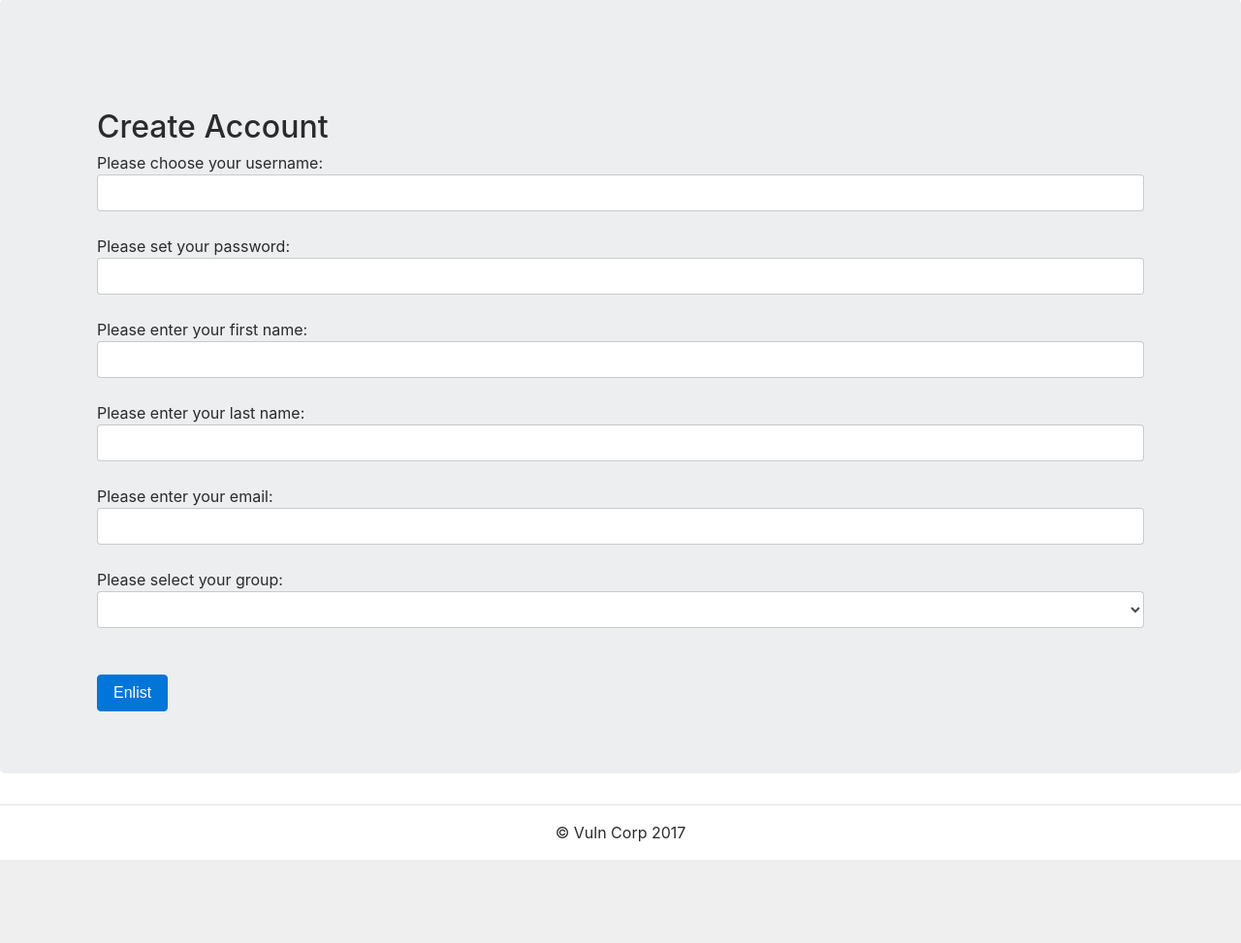
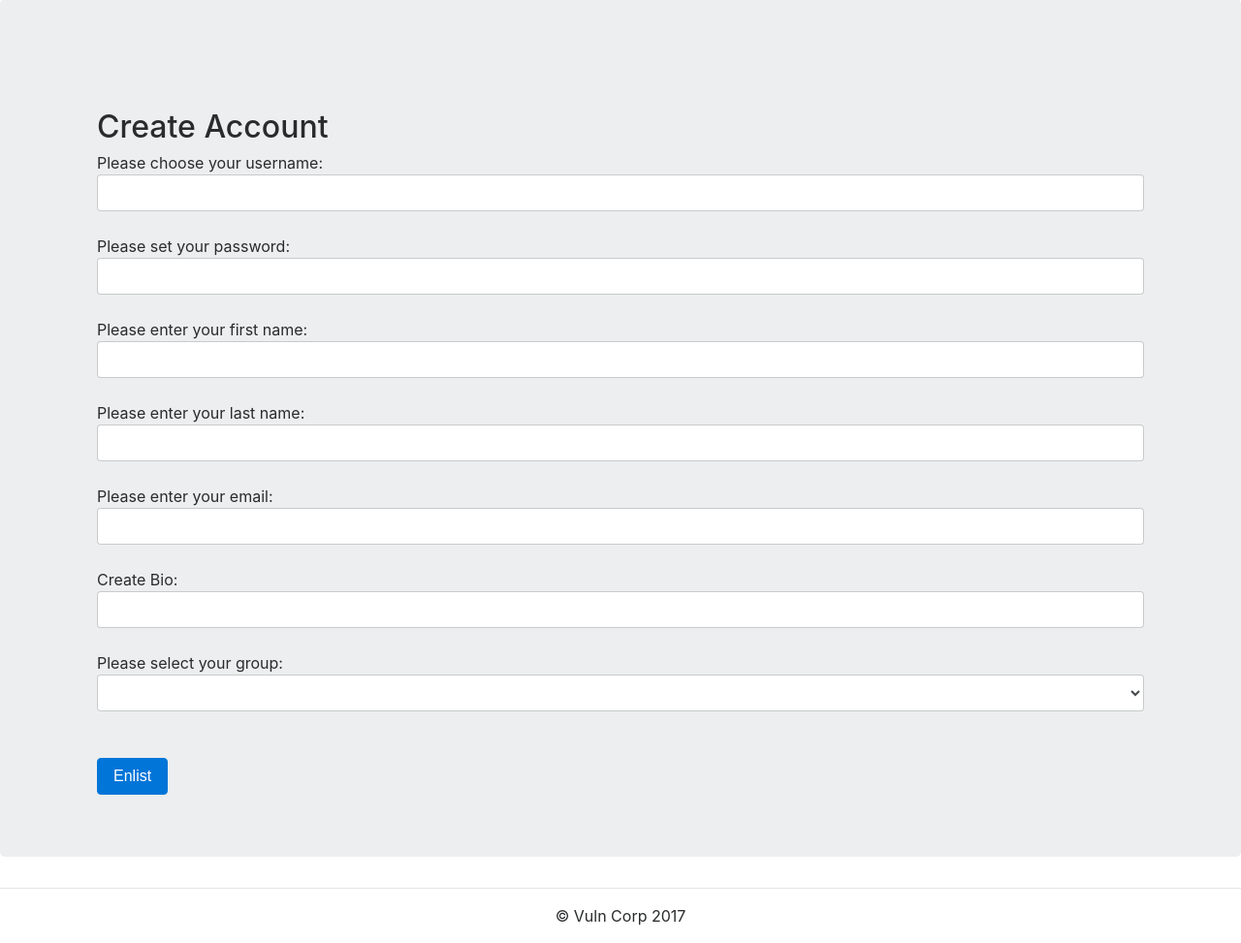
Before and after one commit to jeff350/vuln-corp, a Flask app: page /signup in a window 1280 px wide. Shown: the part 81-1054 px from the top of the page at 97% size. Before the commit the page ends 968 px from the top, so only its background shows below. Run offline with Flask 2, Linux system fonts and the light colour scheme; data that the repository does not hold is empty; some libraries are stand-ins or nearby versions.

```diff
--- a/db_init.py
+++ b/db_init.py
@@ -5,6 +5,6 @@ from vuln_corp import db, models
 db.session.add(models.Groups('Admin'))
 db.session.add(models.Groups('customer'))
 
-db.session.add(models.User('admin', 'Jeff', 'Neel', 'admin@mil.gov', 'pw', 1))
-db.session.add(models.User('customer', 'Jeff', 'Neel', 'customer@iastate.edu', 'pw', 2))
+db.session.add(models.User('admin', 'Jeff', 'Neel', 'admin@mil.gov', 'pw', 1, 'About admin'))
+db.session.add(models.User('customer', 'Jeff', 'Neel', 'customer@iastate.edu', 'pw', 2, 'About customer'))
 db.session.commit()
--- a/vuln_corp/forms.py
+++ b/vuln_corp/forms.py
@@ -37,6 +37,7 @@ class SignupForm(Form):
     group = SelectField(u'Group', coerce=int)
     password = PasswordField('Password', [validators.DataRequired("Please enter a password."), validators.length(2, 12,
                                                                                                                  "Your password must be between %(min)d and %(max)d characters.")])
+    bio = StringField('Bio', [])
     submit = SubmitField("Create account")
 
     def __init__(self, *args, **kwargs):
@@ -63,6 +64,7 @@ class EditUserForm(Form):
     group = SelectField(u'Group', coerce=int)
     password = StringField('Password', [validators.DataRequired("Please enter a password."), validators.length(2, 12,
                                                                                                                "Your password must be between %(min)d and %(max)d characters.")])
+    bio = StringField('Bio', [])
     submit = SubmitField("edit profile")
 
     def __init__(self, *args, **kwargs):
--- a/vuln_corp/models.py
+++ b/vuln_corp/models.py
@@ -9,12 +9,13 @@ class User(db.Model):
     firstname = db.Column(db.String(32))
     lastname = db.Column(db.String(32))
     picture = db.Column(db.String(64))
+    bio = db.Column(db.String())
     password = db.Column(db.String(32), unique=False)
     group = db.Column(db.Integer)
     email = db.Column(db.String(64), unique=True)
     creation_date = db.Column(db.DateTime)
 
-    def __init__(self, username, firstname, lastname, email, password, group):
+    def __init__(self, username, firstname, lastname, email, password, group, bio):
         self.username = username.lower()
         self.firstname = firstname.title()
         self.lastname = lastname.title()
@@ -23,6 +24,7 @@ class User(db.Model):
         self.group = group
         self.picture = 'static/default.jpg'
         self.creation_date = datetime.datetime.now()
+        self.bio = bio
 
     def check_password(self, password):
         return password == self.password
--- a/vuln_corp/templates/profile.html
+++ b/vuln_corp/templates/profile.html
@@ -14,6 +14,7 @@
 
     <div class="card">
         <div class="card-block">
+            <p class="card-text">Username: {{ user.bio }}</p>
             <p class="card-text">Username: {{ user.username }}</p>
             <p class="card-text">Password: {{ user.password }}</p>
             <p class="card-text">Group: {{ user.get_group() }}</p>
--- a/vuln_corp/templates/settings.html
+++ b/vuln_corp/templates/settings.html
@@ -9,6 +9,10 @@
         <h1>Editing {{ user.get_fullname() }}'s User: {{ user.username }}</h1>
         <form class="form-group" action="" method="post" name="Edit user">
             {{ form.hidden_tag() }}
+            Update Bio:
+            {{ form.bio( class='form-control') }}
+            {% for error in form.bio.errors %}
+            {% endfor %}<br>
             Please set your password:
             {{ form.password( class='form-control') }}
             {% for error in form.password.errors %}
--- a/vuln_corp/templates/signup.html
+++ b/vuln_corp/templates/signup.html
@@ -33,6 +33,10 @@
             {% for error in form.email.errors %}
                 <span class="label label-danger">{{ error }}</span>
             {% endfor %}<br>
+            Create Bio:
+            {{ form.bio( class='form-control') }}
+            {% for error in form.bio.errors %}
+            {% endfor %}<br>
             Please select your group:<br>
             {{ form.group(class='form-control') }}
             {% for error in form.group.errors %}
--- a/vuln_corp/templates/user.html
+++ b/vuln_corp/templates/user.html
@@ -13,9 +13,7 @@
                 <p class="list-group-item-text">Username: {{ viewuser.username }}</p>
                 <p class="list-group-item-text">Position: {{ viewuser.get_group() }}</p>
                 <p class="list-group-item-text">Email: {{ viewuser.email }}</p>
-                <p class="list-group-item-text">Military ID: {{ viewuser.military_id }}</p>
-                <p class="list-group-item-text">Social Security Number: {{ viewuser.ssn }}</p>
-                <p class="list-group-item-text">Enlisted: {{ viewuser.creation_date.strftime("%d %b %Y %H:%M") }}</p>
+                <p class="list-group-item-text">Date Joined: {{ viewuser.creation_date.strftime("%d %b %Y %H:%M") }}</p>
             </div>
         </div>
     </div>
--- a/vuln_corp/views.py
+++ b/vuln_corp/views.py
@@ -93,7 +93,8 @@ def signup():
             return render_template('signup.html', title='Signup', form=form, group=request.cookies.get('group'))
         else:
             newuser = User(request.form.get('username'), request.form.get('firstname'), request.form.get('lastname'),
-                           request.form.get('email'), request.form.get('password'), request.form.get('group'))
+                           request.form.get('email'), request.form.get('password'), request.form.get('group'),
+                           request.form.get('bio'))
             db.session.add(newuser)
             db.session.commit()
             flash('Signup successful for requested username="{}", email="{}"'.format(form.username.data,
@@ -168,6 +169,7 @@ def settings(*args, **kwargs):
     form.email.default = user.email
     form.password.default = user.password
     form.group.default = int(user.group)
+    form.bio.default = user.bio
     form.process()
     if request.method == 'POST':
         if not form.validate_on_submit():
@@ -180,6 +182,7 @@ def settings(*args, **kwargs):
             user.password = request.form.get('password')
             user.email = request.form.get('email')
             user.group = request.form.get('group')
+            user.bio = request.form.get('bio')
             db.session.commit()
             return redirect(url_for('profile'))
     elif request.method == 'GET':
```
Also changed, not shown: vuln_corp/templates/show_users.html (+9 -3 lines).
